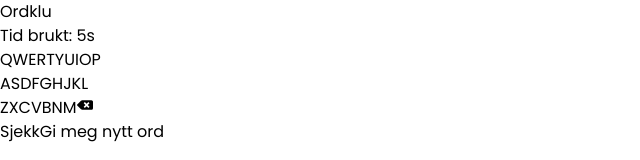
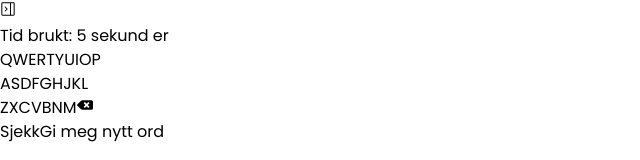
Before and after one commit to DanielMatrixSYS/ordklu, a React (Vite) app: page / in a window 1280 px wide. Shown: the top 160 px of the page, without its empty margins (0-640 px from the left). Built offline with nearby package versions, Linux system fonts and the light colour scheme; no server answers; the database is empty.

Commit message:
Some small progression today after work. Firebase configured, established and ready to move on. Header updated. Format time used. Sidebar icons established.

```diff
--- a/src/components/Header.tsx
+++ b/src/components/Header.tsx
@@ -1,4 +1,6 @@
 import { useEffect, useState } from "react";
+import { GoSidebarCollapse } from "react-icons/go";
+import { formatTime } from "../util/Other";
 
 const Header = () => {
   const [timeUsed, setTimeUsed] = useState<number>(0);
@@ -16,12 +18,15 @@ const Header = () => {
   return (
     <div className="w-full h-8 border-b border-b-neutral-300 bg-pink-50">
       <div className="flex px-2 w-full h-full items-center justify-between">
-        <div className="items-center">
-          <p className="text-base/8">Ordklu</p>
+        <div className="flex items-center">
+          <button className="text-neutral-700">
+            <GoSidebarCollapse />
+          </button>
         </div>
 
-        <div>
-          <p>Tid brukt: {timeUsed}s</p>
+        <div className="flex space-x-2">
+          <p className="text-neutral-700 text-base/8">Tid brukt: {formatTime(timeUsed)}</p>
+
         </div>
       </div>
     </div>
--- a/src/components/Main.tsx
+++ b/src/components/Main.tsx
@@ -1,7 +1,7 @@
 import LetterBox from "./LetterBox";
 import { useEffect, useState, useCallback } from "react";
 import KeyboardButton from "./KeyboardButton";
-
+import { getRandomWord } from "../util/FirebaseFunctions";
 import { FaBackspace } from "react-icons/fa";
 
 const alphabetRowOne = "QWERTYUIOP";
@@ -129,11 +129,9 @@ const Main = () => {
   const [attempts, setAttempts] = useState<string[][]>(
     Array.from({ length: rows }, () => Array(columns).fill("")),
   );
-  const [answer, setAnswer] = useState<string>(
-    wordList[Math.floor(Math.random() * wordList.length)].toUpperCase(),
-  );
+  const [answer, setAnswer] = useState<string>("");
 
-  const handleLetterClick = (letter: string) => {
+  const handleLetterClick = useCallback((letter: string) => {
     const newAttempts = [...attempts];
     newAttempts[currentRow][currentColumn] = letter.toUpperCase();
 
@@ -142,7 +140,7 @@ const Main = () => {
     if (currentColumn < columns - 1) {
       setCurrentColumn((prev) => prev + 1);
     }
-  };
+  }, [attempts, currentRow, currentColumn, columns]);
 
   const handleEnterClick = useCallback(() => {
     const guess = attempts[currentRow].join("");
@@ -164,27 +162,35 @@ const Main = () => {
   }, [attempts, currentRow, columns, rows, answer]);
 
   const handleBackspaceClick = useCallback(() => {
-    if (currentColumn > 0) {
+    if (currentColumn >= 0) {
       const newAttempts = [...attempts];
       newAttempts[currentRow][currentColumn] = "";
+
       setAttempts(newAttempts);
-      setCurrentColumn((prev) => prev - 1);
+
+      if (currentColumn > 0) {
+        setCurrentColumn((prev: number) => prev - 1);
+      }
     }
   }, [currentColumn, attempts, currentRow]);
 
   const handleKeyboardEvent = useCallback(
     (e: KeyboardEvent) => {
       if (e.key === "ArrowRight" && currentColumn < columns - 1) {
-        setCurrentColumn((prev) => prev + 1);
+        setCurrentColumn((prev: number) => prev + 1);
       } else if (e.key === "ArrowLeft" && currentColumn > 0) {
-        setCurrentColumn((prev) => prev - 1);
+        setCurrentColumn((prev: number) => prev - 1);
       } else if (e.key === "Enter") {
         handleEnterClick();
       } else if (e.key === "Backspace") {
         handleBackspaceClick();
+      } else if (e.key.search(/[a-zA-ZÆØÅæøå]/) !== -1) {
+        if (e.key.length === 1) {
+            handleLetterClick(e.key);
+        }
       }
     },
-    [currentColumn, columns, handleEnterClick, handleBackspaceClick],
+    [currentColumn, columns, handleEnterClick, handleBackspaceClick, handleLetterClick],
   );
 
   useEffect(() => {
@@ -194,6 +200,16 @@ const Main = () => {
       document.removeEventListener("keydown", handleKeyboardEvent);
     };
   }, [handleKeyboardEvent]);
+
+  useEffect(() => {
+    const getWord = async (): Promise<string> => {
+      return await getRandomWord({ length: 5, category: "all" });
+    }
+
+    getWord().then((word) => {
+        setAnswer(word.toUpperCase());
+    });
+  }, []);
 
   return (
     <div className="flex flex-col flex-grow w-full items-center mt-4 bg-pink-50">
--- a/src/util/FirebaseConfig.tsx
+++ b/src/util/FirebaseConfig.tsx
@@ -1,5 +1,5 @@
 import { initializeApp } from "firebase/app";
-import { getAnalytics } from "firebase/analytics";
+import { getFirestore } from "firebase/firestore";
 
 const firebaseConfig = {
   apiKey: import.meta.env.VITE_FIREBASE_APIKEY,
@@ -13,6 +13,4 @@ const firebaseConfig = {
 
 // Initialize Firebase
 const app = initializeApp(firebaseConfig);
-// @ts-expect-error is a fake
-// eslint-disable-next-line @typescript-eslint/no-unused-vars
-const analytics = getAnalytics(app);
+export const db = getFirestore(app);
--- /dev/null
+++ b/src/util/FirebaseFunctions.tsx
@@ -0,0 +1,20 @@
+import { db } from './FirebaseConfig';
+import { collection, query, where, getDocs } from "firebase/firestore";
+
+interface RandomWordProps {
+    length: number;
+    category: string;
+}
+
+export const getRandomWord = async ({ length, category }: RandomWordProps): Promise<string> => {
+    const wordRef = collection(db, "words");
+    const wordQuery = query(wordRef, where("category", "==", category), where("length", "==", length));
+    const wordSnapshot = await getDocs(wordQuery);
+    const words: string[] = [];
+
+    wordSnapshot.forEach((doc) => {
+        words.push(doc.data().word);
+    });
+
+    return words[Math.floor(Math.random() * words.length)];
+}
--- /dev/null
+++ b/src/util/Other.tsx
@@ -0,0 +1,16 @@
+export const formatTime = (seconds: number): string => {
+    if (seconds < 60) {
+        return `${seconds} sekund ${seconds === 1 ? "" : "er"}`;
+    } else if (seconds < 3600) {
+        const minutes = Math.floor(seconds / 60);
+        const remainingSeconds = seconds % 60;
+
+        return `${minutes} minutt${minutes === 1 ? "" : "er"} og ${remainingSeconds} sekund${remainingSeconds === 1 ? "" : "er"}`;
+    } else {
+        const hours = Math.floor(seconds / 3600);
+        const remainingMinutes = Math.floor((seconds % 3600) / 60);
+        const remainingSeconds = (seconds % 3600) % 60;
+
+        return `${hours} time${hours === 1 ? "" : "r"}, ${remainingMinutes} minutt${remainingMinutes === 1 ? "" : "er"} og ${remainingSeconds} sekund${remainingSeconds === 1 ? "" : "er"}`;
+    }
+}
```
